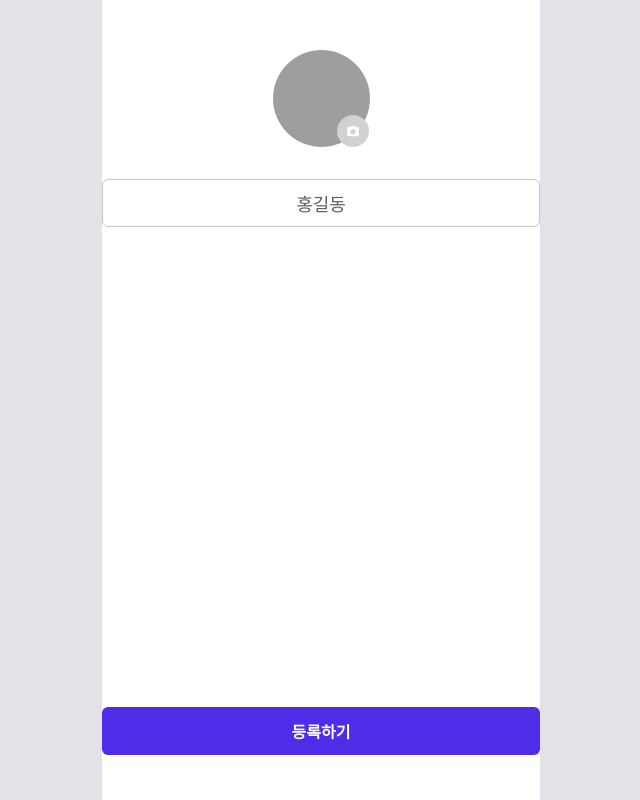
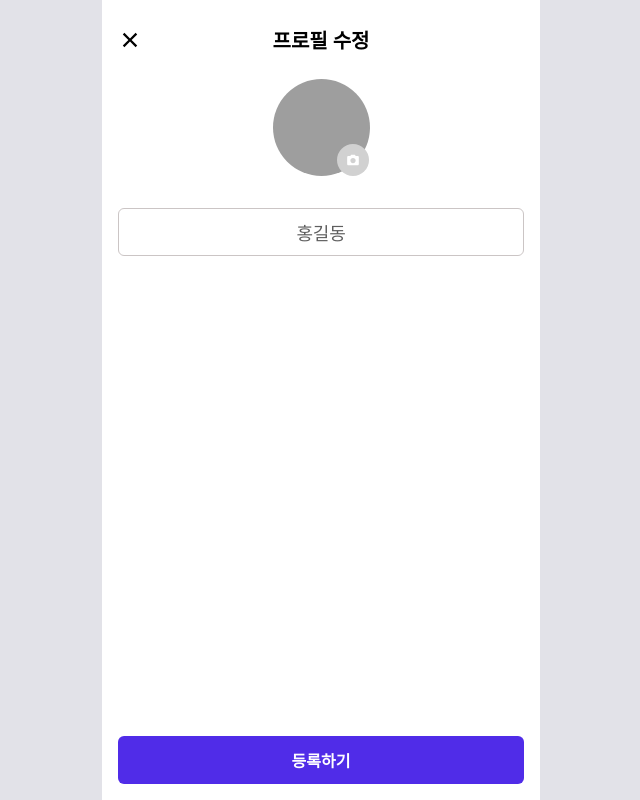
Before and after one commit to woo-jk/mopic, a React (Create React App) app: page /edit/profile/1 in a window 1280 px wide. Shown: the whole page, without its empty margins (319-959 px from the left). Built offline with nearby package versions, Linux system fonts and the light colour scheme; grey boxes are pictures that could not be loaded.

Commit message:
fix: 프로필 수정, 모델구인 상세페이지 수정

```diff
--- a/src/pages/EditProfilePage.jsx
+++ b/src/pages/EditProfilePage.jsx
@@ -1,18 +1,22 @@
+import styled from "styled-components";
 import Header from "../components/Header";
 import EditForm from "../components/editProfilePage/EditForm";
 import { userDataList } from "../components/editProfilePage/dummyData";
 import { XIcon } from "../components/Icon";
 
+const EditProfilePageContainer = styled.div`
+  padding-left: 16px;
+  padding-right: 16px;
+`;
+
 const EditProfilePage = () => {
   const userData = userDataList[0];
 
   return (
-    <div>
-      <Header text="프로필 수정">
-        <XIcon />
-      </Header>
+    <EditProfilePageContainer>
+      <Header leftChild={<XIcon />} headText="프로필 수정" />
       <EditForm userData={userData}/>
-    </div>
+    </EditProfilePageContainer>
   );
 };
 
--- a/src/pages/ModelDetailPage.jsx
+++ b/src/pages/ModelDetailPage.jsx
@@ -4,20 +4,19 @@ import Board from "../components/detailPage/board/Board";
 import { modelWorkDataList } from "../components/detailPage/dummyData";
 import styled from "styled-components";
 
-const PageContainer = styled.div`
+const ModelDetailPageContainer = styled.div`
   position: relative;
-  /* margin: 0px -16px 0px -16px; */
 `;
 
 const ModelDetailPage = () => {
   const data = modelWorkDataList[0];
 
   return (
-    <PageContainer>
+    <ModelDetailPageContainer>
       <DetailHeader />
       <DetailImages images={data.images} />
       <Board {...data} />
-    </PageContainer>
+    </ModelDetailPageContainer>
   );
 };
 
```
